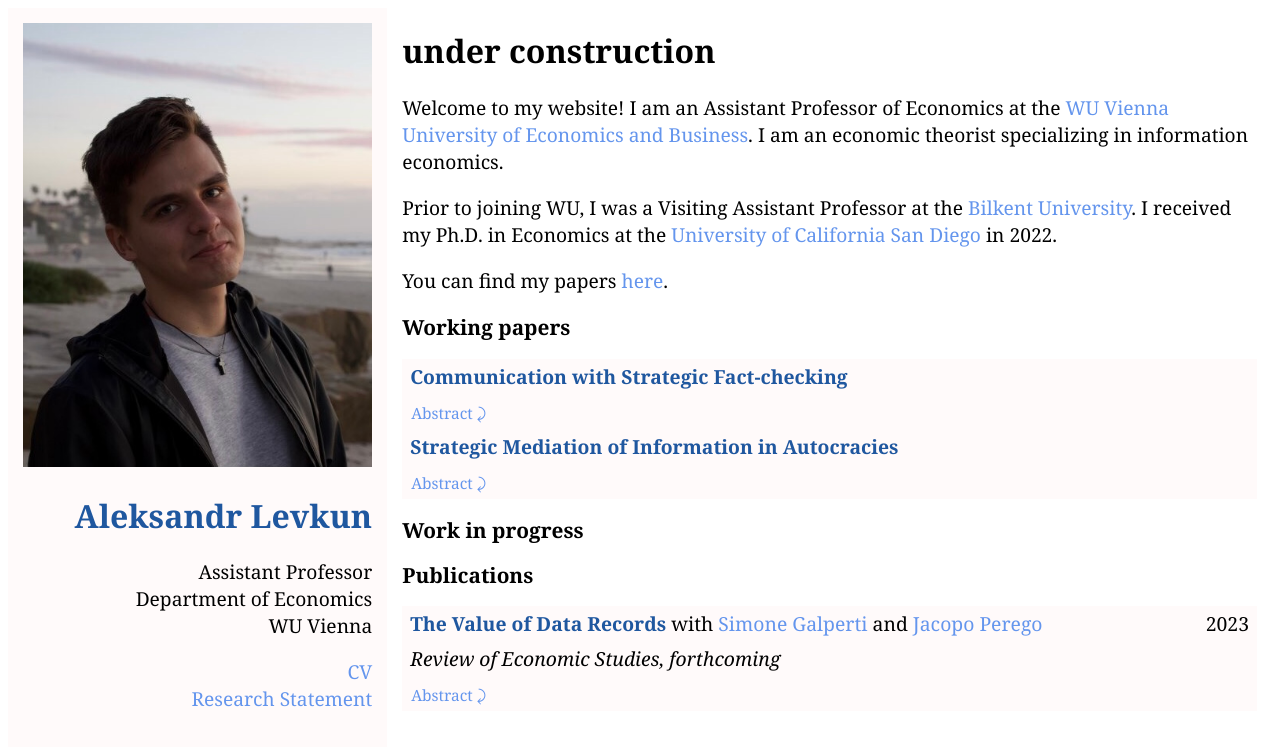
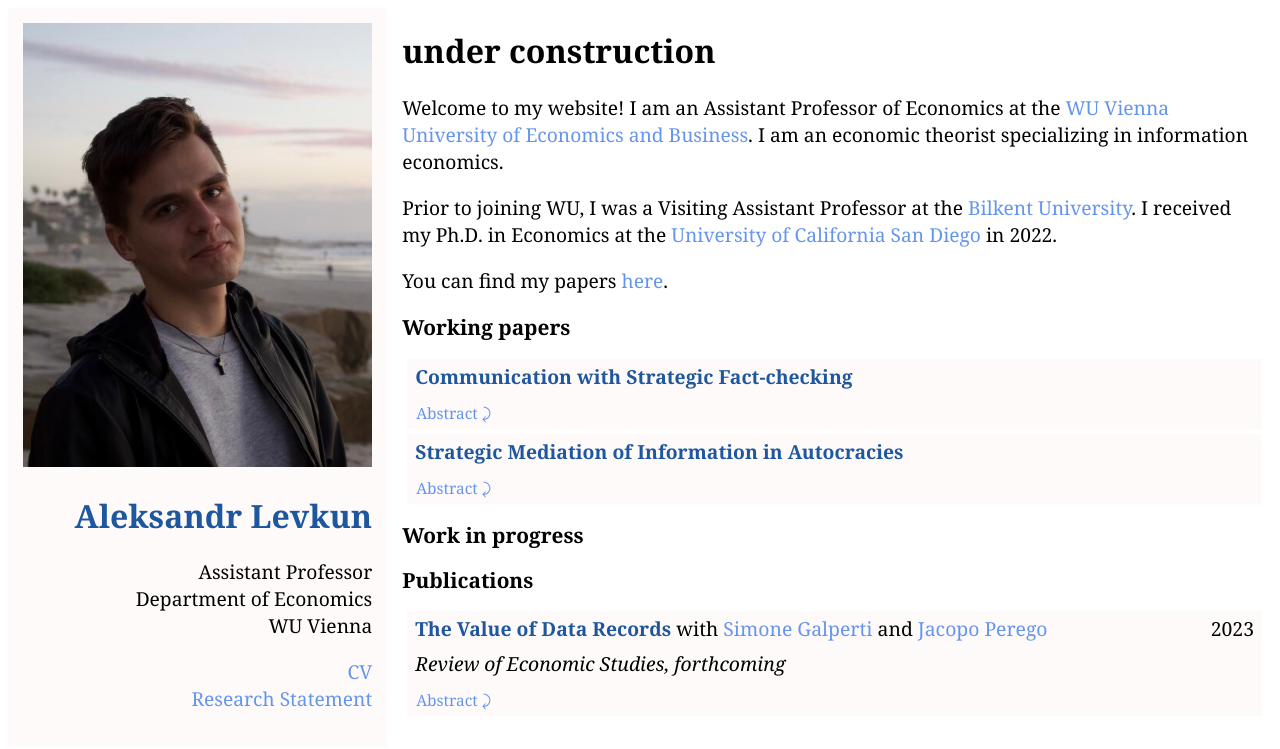
Before and after one commit to alevkun/alevkun.github.io, a Jekyll site: the page built from index.html, in a window 1280 px wide. Shown: the top 749 px of the page. Built offline with Jekyll 4.4.1, drawn with Linux system fonts in a browser that asks for light colours.

Commit message:
Update index.html

```diff
--- a/index.html
+++ b/index.html
@@ -21,7 +21,7 @@ title: Aleksandr Levkun
     <p> You can find my papers <a href="https://alevkun.github.io/research/">here</a>. </p>
     <h2> Working papers </h2>
 
-    <table style="width:100%">
+    <table style="width:100%;margin:5px;">
 	<colgroup>
 		<col span="1">
 		<col span="2" style="text-align: right;"><!-- style="visibility: collapse"-->
@@ -51,7 +51,7 @@ title: Aleksandr Levkun
 	</tr>
     </table>
 
-    <table style="width:100%">
+    <table style="width:100%;margin:5px;">
 	<colgroup>
 		<col span="1">
 		<col span="2" style="text-align: right;"><!-- style="visibility: collapse"-->
@@ -88,7 +88,7 @@ title: Aleksandr Levkun
     <h2> Work in progress </h2>
     <h2> Publications </h2>
 
-    <table style="width:100%">
+    <table style="width:100%;margin:5px;">
 	<colgroup>
 		<col span="1">
 		<col span="2" style="text-align: right;"><!-- style="visibility: collapse"-->
```
